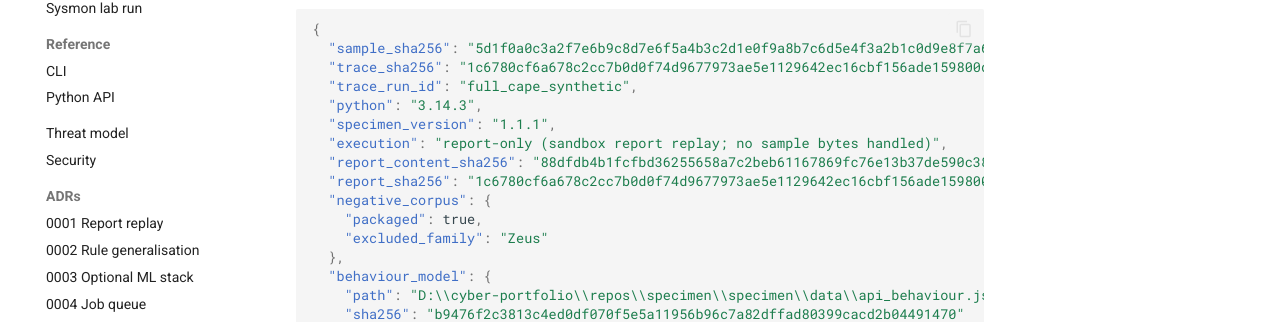
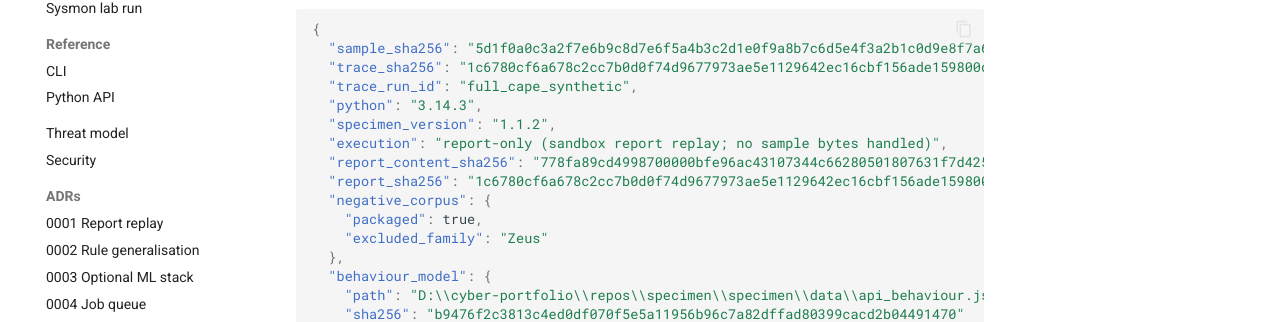
Before and after one commit to rakshit-737/specimen, an MkDocs documentation site: the page built from docs/demo/full_cape_synthetic.md, in a window 1280 px wide and 900 px high, scrolled down 3960 px. Shown: the part 459-781 px from the top of the window. Built offline with MkDocs 1.6.1 and Material for MkDocs 9.7.7, drawn with Linux system fonts in a browser that asks for light colours; comment, search, counter and statistics services are not loaded.

Commit message:
chore(release): 1.1.2
Re-release of 1.1.1, whose tag published nothing because the release workflow failed on the model-fetch bug. Bump version, regenerate demo pages.

Co-Authored-By: Claude <noreply@anthropic.com>

```diff
--- a/docs/demo/full_cape_synthetic.md
+++ b/docs/demo/full_cape_synthetic.md
@@ -143,9 +143,9 @@ Specificity: 0 Sigma candidate(s) dropped because no generalisation rung was spe
   "trace_sha256": "1c6780cf6a678c2cc7b0d0f74d9677973ae5e1129642ec16cbf156ade159800d",
   "trace_run_id": "full_cape_synthetic",
   "python": "3.14.3",
-  "specimen_version": "1.1.1",
+  "specimen_version": "1.1.2",
   "execution": "report-only (sandbox report replay; no sample bytes handled)",
-  "report_content_sha256": "88dfdb4b1fcfbd36255658a7c2beb61167869fc76e13b37de590c38ae10914d5",
+  "report_content_sha256": "778fa89cd4998700000bfe96ac43107344c66280501807631f7d4253cb546ac6",
   "report_sha256": "1c6780cf6a678c2cc7b0d0f74d9677973ae5e1129642ec16cbf156ade159800d",
   "negative_corpus": {
     "packaged": true,
--- a/pyproject.toml
+++ b/pyproject.toml
@@ -4,7 +4,7 @@ build-backend = "setuptools.build_meta"
 
 [project]
 name = "specimen"
-version = "1.1.1"
+version = "1.1.2"
 description = "Sample-to-story malware analysis pipeline: explainable static gate, CAPE/trace replay into a provenance graph, family attribution, and specificity-checked YARA + Sigma synthesis (lab-only, never executes samples)"
 readme = "README.md"
 license = "MIT"
--- a/specimen/__init__.py
+++ b/specimen/__init__.py
@@ -1,2 +1,2 @@
 """SPECIMEN - sample-to-story malware analysis pipeline (report/trace replay; never executes samples)."""
-__version__ = "1.1.1"
+__version__ = "1.1.2"
```
Also changed, not shown: CHANGELOG.md (+5 -0 lines), docs/demo/avast_emotet_1.md (+2 -2 lines), docs/demo/avast_lokibot_1.md (+2 -2 lines), docs/demo/avast_njrat_1.md (+2 -2 lines), docs/demo/index.md (+1 -1 lines), docs/demo/summary.json (+6 -6 lines), docs/demo/sysmon_lab_run.md (+2 -2 lines), 1 other file.
